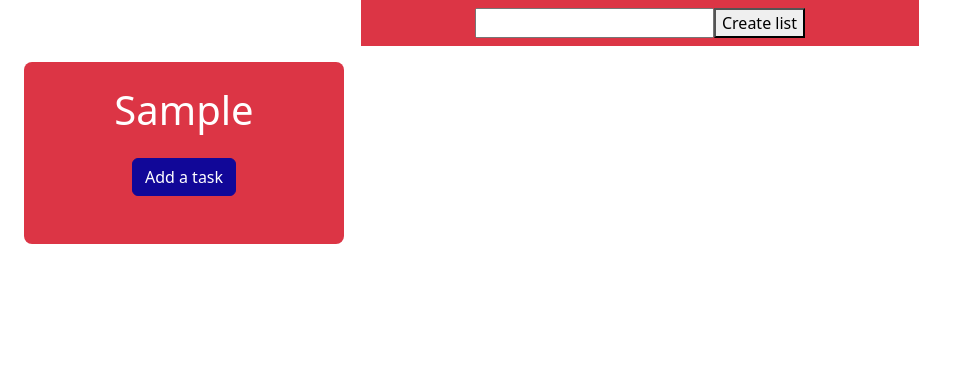
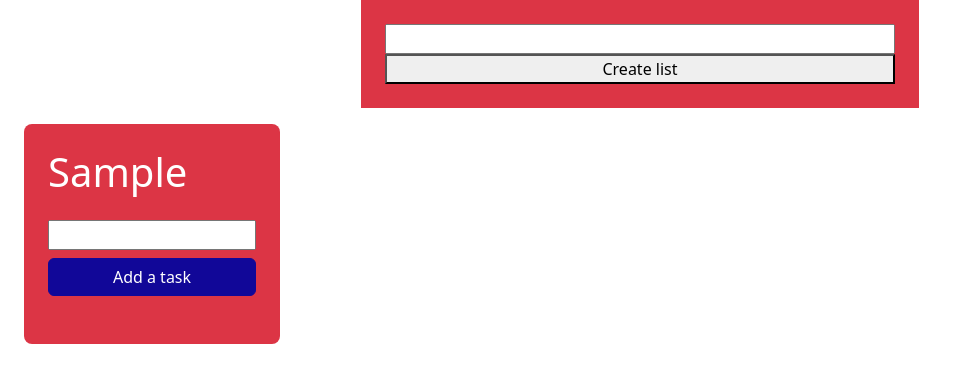
Before and after one commit to Osama-Jeb/todo_list_jebrane, a website: page index.html in a window 1280 px wide. Both pictures are taken after typing "Sample" into the empty fields and a click on the button "Create list". Shown: the whole page, without its empty margins (0-958 px from the left). Drawn offline with nearby package versions, Linux system fonts and the light colour scheme.

Commit message:
added list elements

```diff
--- a/index.html
+++ b/index.html
@@ -12,16 +12,21 @@
 <body>
 
     <header class="container d-flex justify-content-center mb-3">
-        <div class="create bg-danger d-flex justify-content-center p-2">
+        <div class="create bg-danger d-flex flex-column justify-content-center p-4">
             <input type="text" id="create-list">
             <button id="add-list">Create list</button>
+            <!-- <select name="" id="">
+                <option value="">fuck</option>
+                <option value="">shit</option>
+                <option value="">ass</option>
+            </select> -->
         </div>
     </header>
 
 
 
     <main>
-        <div class="all-lists d-flex gap-3">
+        <div class="all-lists d-flex">
 
         </div>
     </main>
--- a/public/js/app.js
+++ b/public/js/app.js
@@ -2,31 +2,42 @@ let createInput = document.querySelector("#create-list");
 let btnList = document.querySelector("#add-list");
 let allListDiv = document.querySelector(".all-lists")
 
-function addItem() {
+const addList = () => {
     // check if the input value is different than 0
     if (createInput.value != "") {
         //create tags for the column
-        let div = document.createElement("div");
+        let divParent = document.createElement("div");
+        let divChild = document.createElement("div");
         let button = document.createElement("button");
+        let input = document.createElement("input");
         let h1 = document.createElement("h1");
         //add class to tags
-        div.setAttribute(
+        divParent.setAttribute(
             "class",
-            "bg-danger h-100 w-25  rounded-3 d-flex flex-column align-items-center ms-4 me-4 p-4 box-container"
-        );
-        button.setAttribute("class", "btn btn-oussama mb-4 add-task");
-        h1.setAttribute("class", "text-white mb-4");
+            "zone list-item bg-danger rounded-3 align-items-center ms-4 me-4 p-4"
+        )
+
+        h1.setAttribute("class", "text-white mb-4")
+        button.setAttribute("class", "add-task btn btn-oussama mb-4 w-100");
+        input.setAttribute("class", "taskInput");
+        divChild.setAttribute("class", "d-flex flex-column gap-2");
 
         //add text to the button and title
         h1.innerHTML = createInput.value;
         button.innerHTML = "Add a task";
-        //appendChild to the column
-        allListDiv.append(div);
-        div.append(h1, button);
+
+        //append to the column
+        allListDiv.append(divParent);
+        divChild.append(input, button)
+        divParent.append(h1, divChild);
         //reset the input value
         createInput.value = "";
-        //call the add task event listener function
     }
 }
 
-btnList.addEventListener("click", addItem);
+btnList.addEventListener("click", addList);
+
+
+const addTask = () => {
+
+}
--- a/src/sass/modules/_main.scss
+++ b/src/sass/modules/_main.scss
@@ -0,0 +1,7 @@
+.list-item{
+    width: 20vw;
+
+    .add-task{
+        width: 90%;
+    }
+}
```
Also changed, not shown: public/css/app.css, 1 other file.
